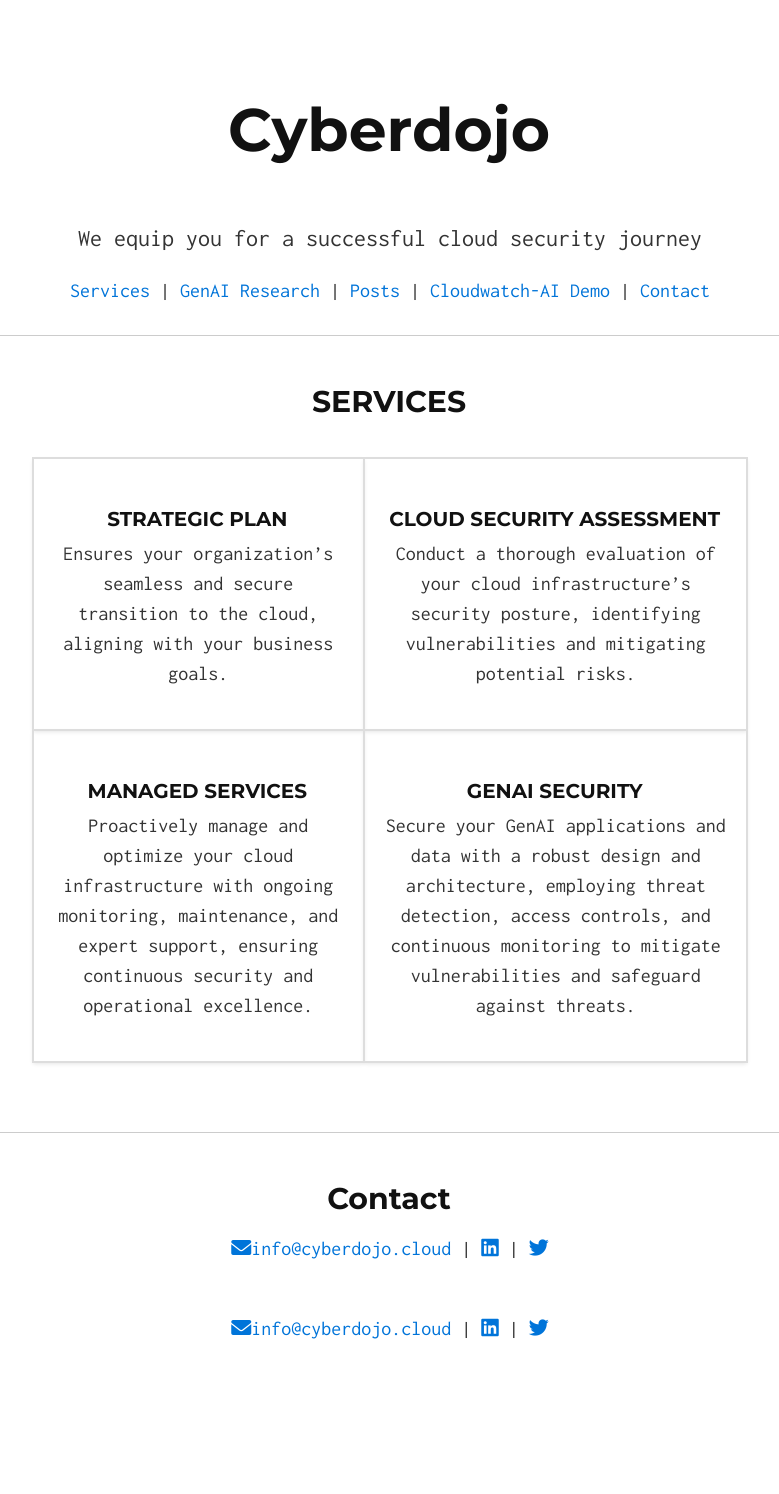
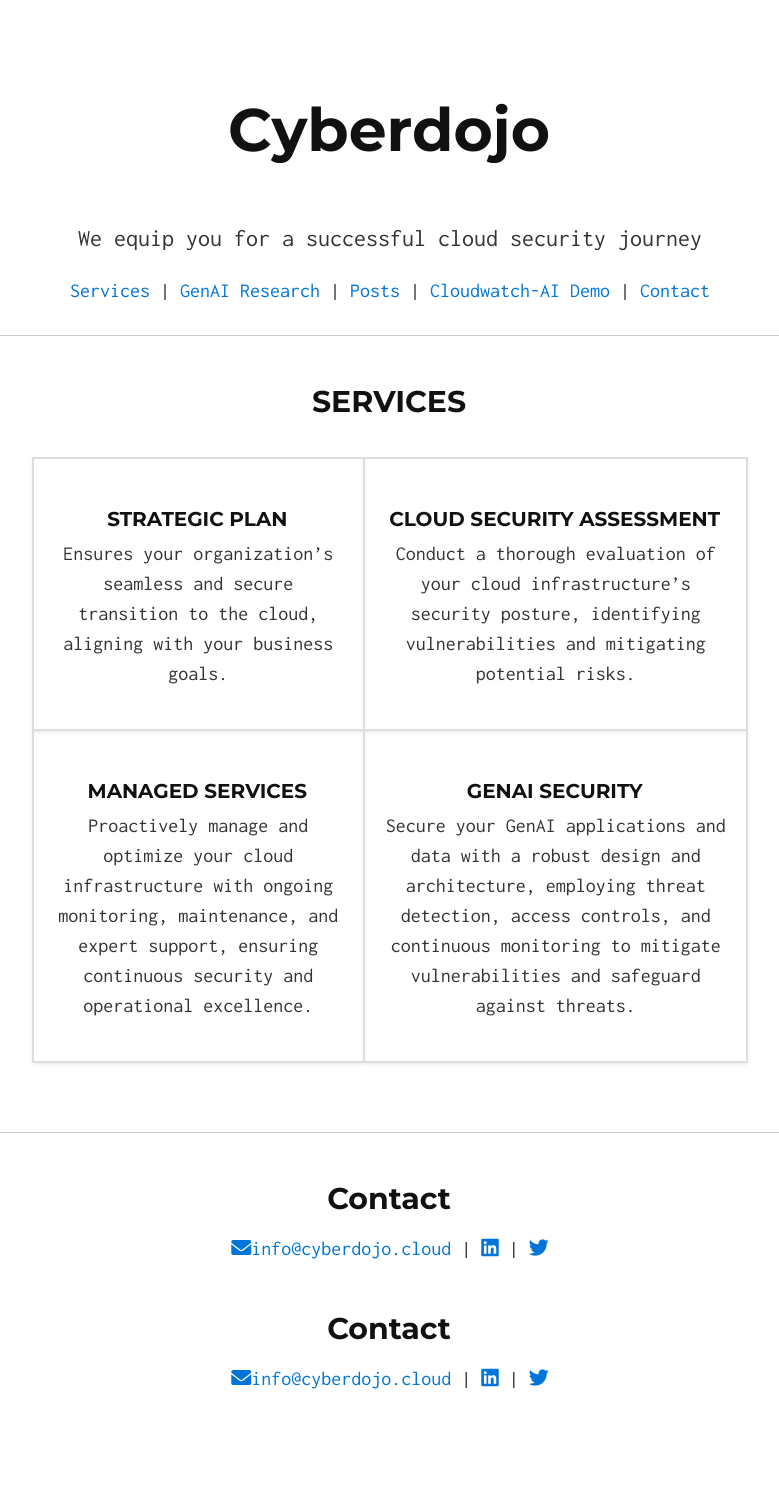
Before and after one commit to Ahmed-AG/cyberdojo-page, a Jekyll site: the page built from index.md, in a window 1280 px wide. Shown: the whole page, without its empty margins (250-1029 px from the left). Built offline with Jekyll 4.4.1, drawn with Linux system fonts in a browser that asks for light colours; before the commit the page ends 1444 px from its top, so only the background shows below that.

Commit message:
update site

```diff
--- a/_includes/contact.html
+++ b/_includes/contact.html
@@ -1,5 +1,5 @@
 <center>
-<h2 id="contact"></h2>
+<h2 id="contact">Contact</h2>
 <a href="mailto:info@cyberdojo.cloud" target="_blank"><i class="fas fa-envelope"></i>info@cyberdojo.cloud</a> |
 <A href="https://www.linkedin.com/in/ahmedabugharbia/" target="_blank"> <i class="fab fa-linkedin"></i></A> |
 <A href="https://twitter.com/aagsec" target="_blank"> <i class="fab fa-twitter"></i></A>
```
